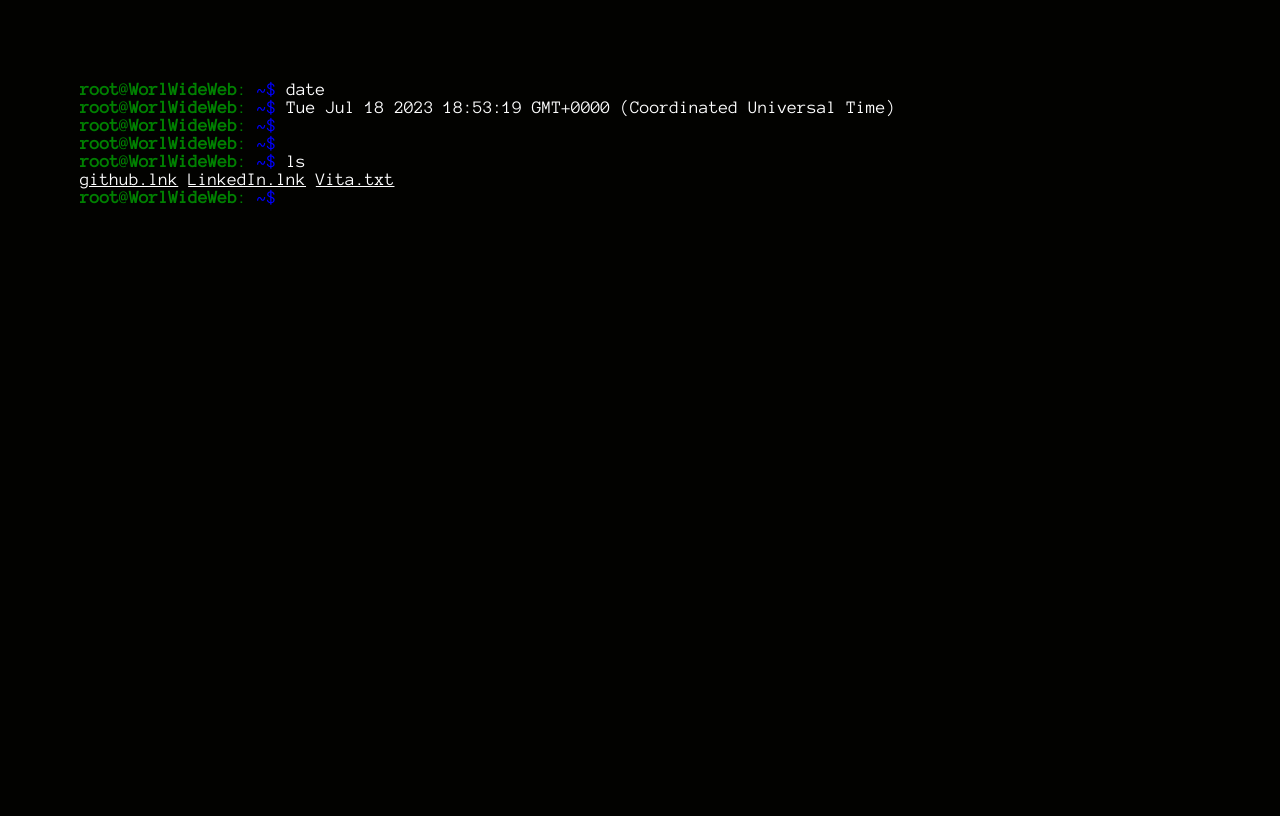
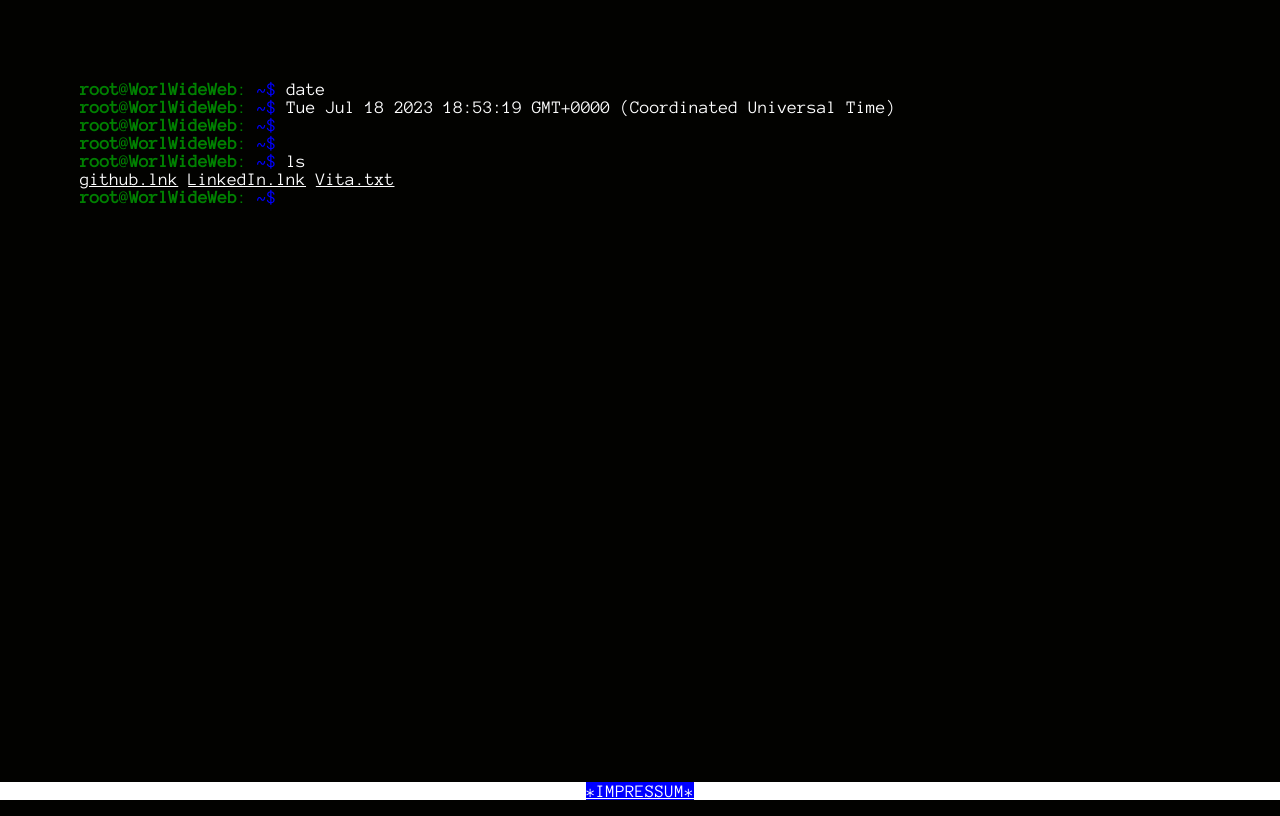
Before and after one commit to W0rkingChr1s/W0rkingChr1s.github.io, a plain HTML site: page index.htm in a window 1280 px wide. Drawn offline with Linux system fonts and the light colour scheme.

Commit message:
Updated Links & linked Impressum

```diff
--- a/index.htm
+++ b/index.htm
@@ -44,7 +44,7 @@
     <div class="inline">
         <div class="code3"><a href="http://github.com/W0rkingChr1s">github.lnk</a></div>
         <div class="code3"><a href="https://www.linkedin.com/in/christoph-zeitler-847b311bb/">LinkedIn.lnk</a></div>
-        <div class="code3"><a href="https://w0rkingchr1s.github.io/vita.htm">Vita.txt</a></div>
+        <div class="code3"><a href="./vita.htm">Vita.txt</a></div>
     </div>
     <br>
     <div class="inline">
@@ -52,5 +52,10 @@
         <div class="code2">~$ </div>
         <div class="typewriter"> </div>
     </div>
+    <footer>
+        <div class="footer">
+            <a href="./impressum.htm"> *IMPRESSUM* </a>
+        </div>
+    </footer>
 </body>
 </html>
--- a/style.css
+++ b/style.css
@@ -58,6 +58,21 @@ body {
       blink-caret .5s step-end infinite;
   }
 
+  footer {
+    position: fixed;
+    left: 0;
+    bottom: 0;
+    width: 100%;
+    background-color: white;
+    color: white;
+    text-align: center;
+  }
+
+  .footer a{
+    color: white;
+    background-color: blue;
+  }
+
   /* The typing effect */
   @keyframes typing {
     from { width: 0 }
```
Also changed, not shown: impressum.htm (+2 -2 lines), vita.htm (+1 -1 lines).
